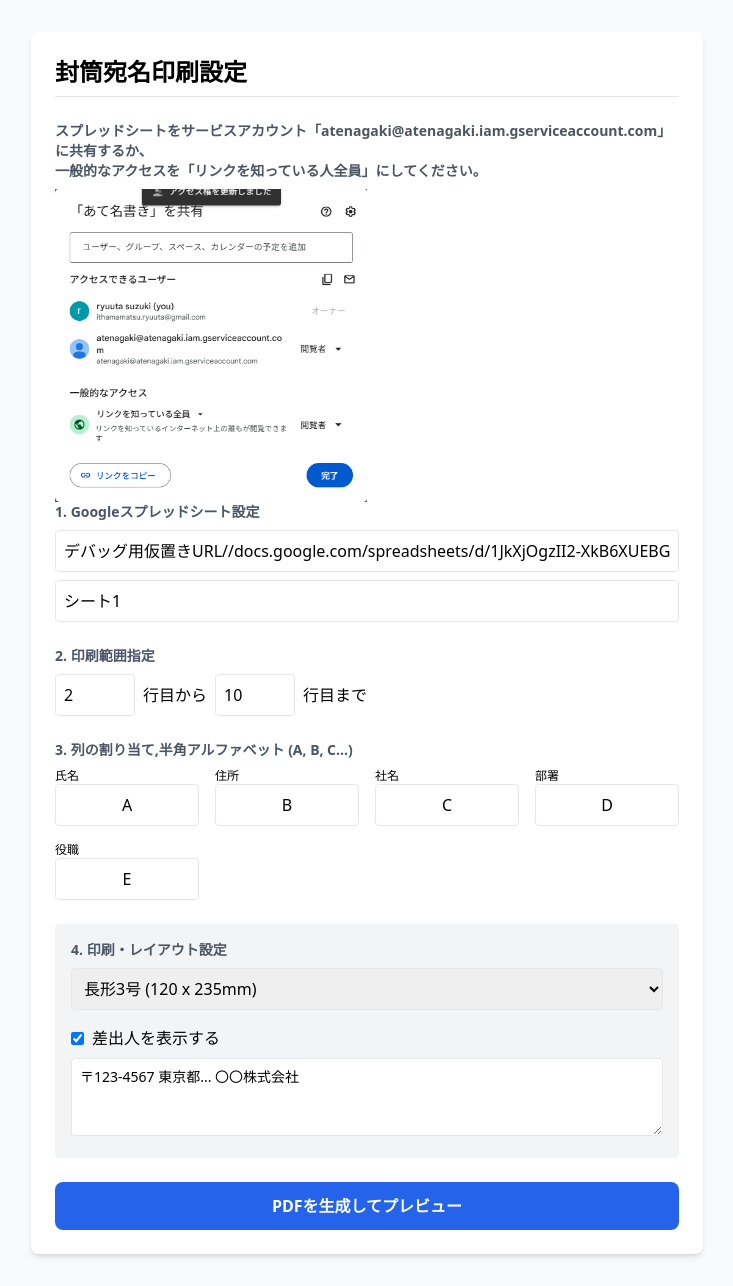
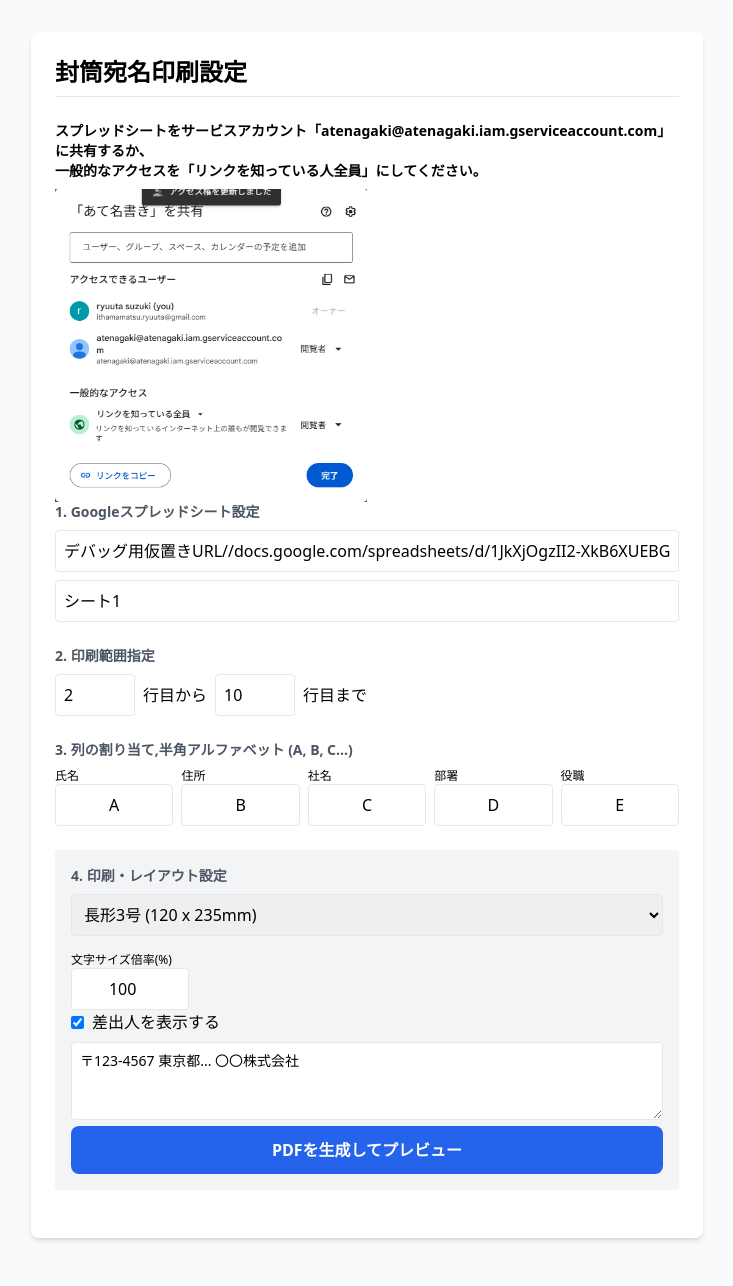
Before and after one commit to ryuuta0508/Atenagaki, a Flask app: page / in a window 1280 px wide. Shown: the whole page, without its empty margins (273-1006 px from the left). After the commit the page ends 1241 px from the top, so only its background shows below. Run offline with Flask 3, Linux system fonts and the light colour scheme; parts of the project's set-up code (start-up, migrations or seed data) failed here and were passed over; some libraries are stand-ins or nearby versions.

Commit message:
fontsize_magnification

```diff
--- a/app.py
+++ b/app.py
@@ -46,6 +46,7 @@ def fetch_data():
         "end_row": 10,
         "col_map": {"name": 0, "address": 1, "company": 2, "department":3,"post":4}
         "env_size": NAGA3 $$ KAKU2
+        "font_size_magnification": 1~500
     }
     """
     print("DEBUG : app.py fetch_data")
@@ -57,6 +58,7 @@ def fetch_data():
     end_row = int(req.get('end_row', 100))
     col_map = req.get('col_map') # {"name": 0, "address": 1, "company": 2, "department":3, "post":4} 形式
     size_tup = size_dic[req.get('env_size')]
+    font_size_magni = float(req.get('font_size_magnification')) / 100
 
     try:
         service = get_sheets_service()
@@ -105,6 +107,8 @@ def fetch_data():
             # 右に会社名を書く
             # 右端に住所を書く
 
+            print(f"fontsizemagnification : {font_size_magni}")
+
             #役職名
             #4文字以下 => 名前の上
             #5文字以上 => 名前の右
@@ -115,7 +119,7 @@ def fetch_data():
                             size_tup[0]//24*12,
                             size_tup[1]//24*20,
                             font_name,
-                            20
+                            20* font_size_magni
                             )
                 #名前
                 result = draw_vertical_text(
@@ -124,7 +128,7 @@ def fetch_data():
                             size_tup[0]//24*12,
                             result[1] - result[2],
                             font_name,
-                            50
+                            50* font_size_magni
                             )
             else:
                 #名前
@@ -134,7 +138,7 @@ def fetch_data():
                             size_tup[0]//24*12,
                             size_tup[1]//24*18,
                             font_name,
-                            50
+                            50* font_size_magni
                                 )
                 #役職
                 result = draw_vertical_text(
@@ -143,7 +147,7 @@ def fetch_data():
                             result[0],
                             size_tup[1]//24*20,
                             font_name,
-                            20
+                            20* font_size_magni
                             )
 
             #部署名
@@ -153,7 +157,7 @@ def fetch_data():
                         result[0],
                         size_tup[1]//24*19,
                         font_name,
-                        20
+                        20* font_size_magni
                         )
             #会社名
             result = draw_vertical_text(
@@ -162,7 +166,7 @@ def fetch_data():
                         result[0] + result[2]//2,
                         size_tup[1]//24*20,
                         font_name,
-                        25
+                        25* font_size_magni
                         )
 
             #住所
@@ -172,7 +176,7 @@ def fetch_data():
                         size_tup[0]//24*22,
                         size_tup[1]//24*21 + result[2],
                         font_name,
-                        20
+                        20* font_size_magni
                         )
 
             c.showPage()
--- a/templates/index.html
+++ b/templates/index.html
@@ -8,12 +8,12 @@
 <body class="bg-gray-50 p-8">
     <div class="max-w-2xl mx-auto bg-white p-6 rounded-lg shadow-md">
         <h1 class="text-2xl font-bold mb-6 border-b pb-2">封筒宛名印刷設定</h1>
-        <h2 class="text-sm font-semibold text-gray-600 mb-2">スプレッドシートをサービスアカウント「atenagaki@atenagaki.iam.gserviceaccount.com」に共有するか、<br>一般的なアクセスを「リンクを知っている人全員」にしてください。</h2>
+        <h2 class="text-sm font-semibold text-black-600 mb-2">スプレッドシートをサービスアカウント「atenagaki@atenagaki.iam.gserviceaccount.com」に共有するか、<br>一般的なアクセスを「リンクを知っている人全員」にしてください。</h2>
         <img class="fit-picture" src="{{ url_for('static', filename='image.png') }}"
         width="50%" height="50%"/>
         <!-- スプレッドシート情報 -->
         <div class="mb-6">
-            <h2 class="text-sm font-semibold text-gray-600 mb-2">1. Googleスプレッドシート設定</h2>
+            <h2 class="text-sm font-bold text-gray-600 mb-2">1. Googleスプレッドシート設定</h2>
             <input type="text" id="spreadsheet_url" value="デバッグ用仮置きURL//docs.google.com/spreadsheets/d/1JkXjOgzII2-XkB6XUEBGyQ2w9g96jLkHyVfQb4BsIeA/edit?gid=0#gid=0" placeholder="スプレッドシートのURLを入力" class="w-full p-2 border rounded mb-2">
             <input type="text" id="sheet_name" value="シート1" placeholder="シート名 (例: Sheet1)" class="w-full p-2 border rounded">
         </div>
@@ -27,11 +27,10 @@
             </div>
         </div>
 
-
         <!-- 列指定 (col_map) -->
         <div class="mb-6">
             <h2 class="text-sm font-semibold text-gray-600 mb-2">3. 列の割り当て,半角アルファベット (A, B, C...)</h2>
-            <div class="grid grid-cols-4 gap-4">
+            <div class="grid grid-cols-5 gap-2">
                 <div>
                     <label class="block text-xs">氏名</label>
                     <input type="text" id="col_name" value="A" class="w-full p-2 border rounded uppercase text-center" placeholder="A">
@@ -62,6 +61,15 @@
                 <option value="NAGA3">長形3号 (120 x 235mm)</option>
                 <option value="KAKU2">角形2号 (240 x 332mm)</option>
             </select>
+
+        <!-- 文字サイズ倍率 -->
+        <div class="mb6 flex grid grid-cols-5">
+            <div>
+                <label class="block text-xs">文字サイズ倍率(%)</label>
+                <input type="number" id="char_size_magni" value="100" class="w-full p-2 border text-center rounded" value="100" min="1" max="500">
+            </div>
+        </div>
+        <div>
 
             <label class="flex items-center gap-2 mb-2">
                 <input type="checkbox" id="show_sender" checked> 差出人を表示する
@@ -119,6 +127,7 @@
                     post: columnLetterToIndex(document.getElementById('col_post').value)
                 },
                 env_size: document.getElementById('env_size').value,
+                font_size_magnification: parseFloat(document.getElementById('char_size_magni').value),
                 show_sender: document.getElementById('show_sender').checked,
                 sender_info: document.getElementById('sender_info').value
             };
```
